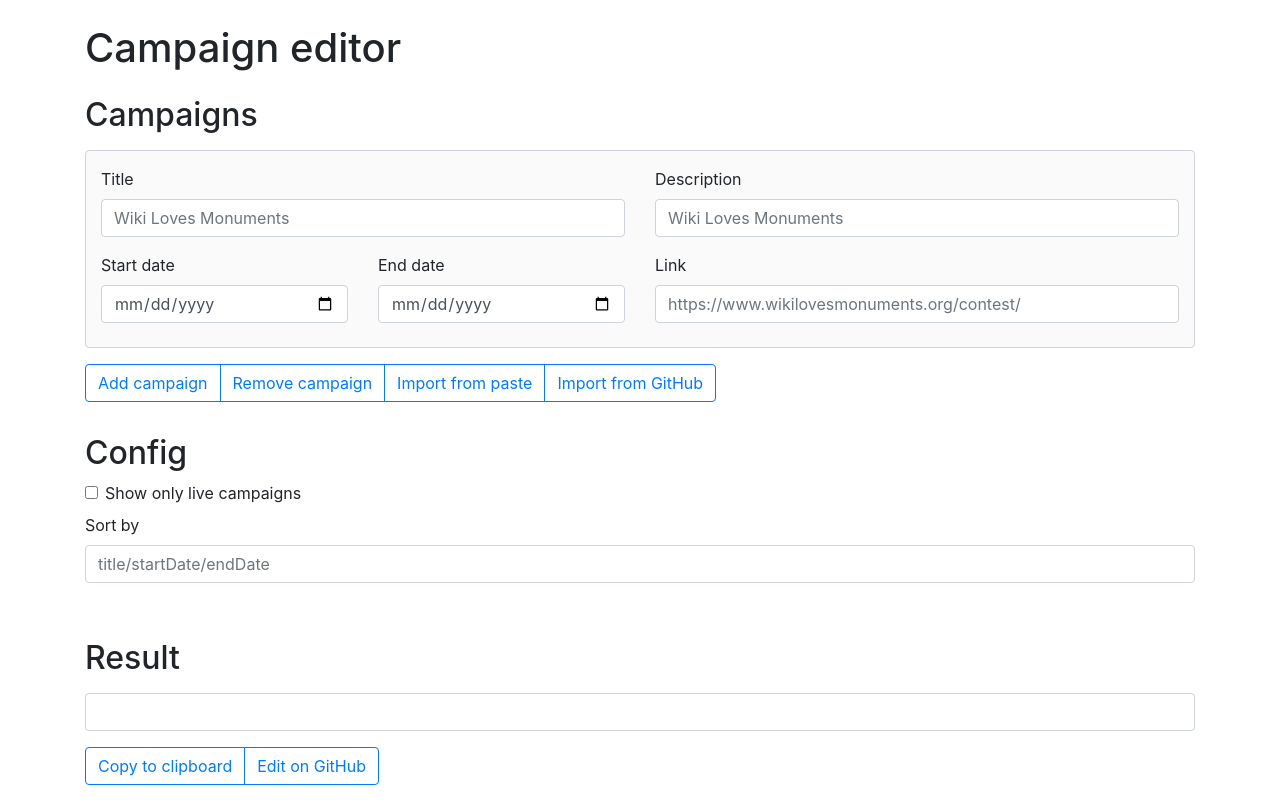
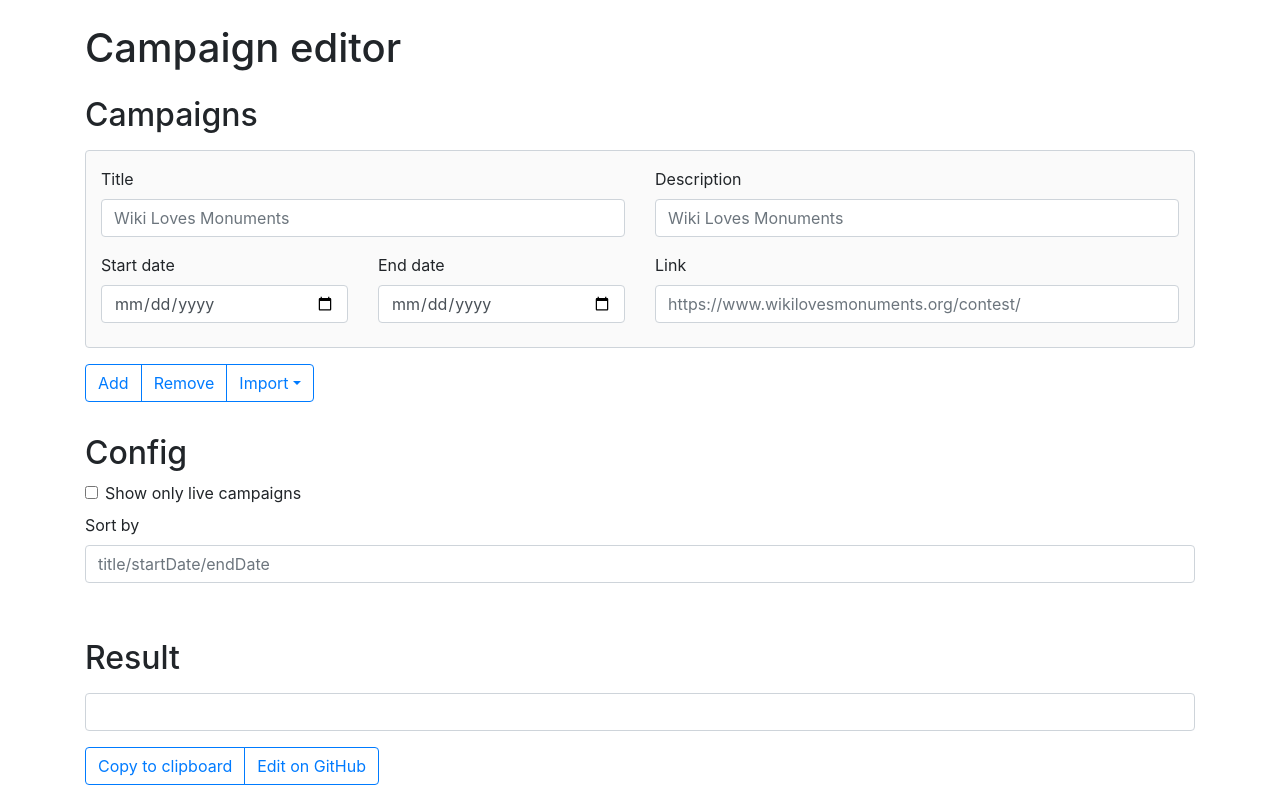
Before and after one commit to commons-app/commons-app.github.io, a plain HTML site: page campaigns.html in a window 1280 px wide. Drawn offline with nearby package versions, Linux system fonts and the light colour scheme; no server answers.

Commit message:
Improve buttons

```diff
--- a/campaigns.html
+++ b/campaigns.html
@@ -24,11 +24,16 @@
 		<section class="my-2">
 			<h2>Campaigns</h2>
 			<form oninput="generateJSON()" onchange="generateJSON()" id="form"></form>
-			<div class="btn-group mb-4 mt-3" role="group">
-				<button onclick="addSection()" type="button" class="btn btn-outline-primary">Add campaign</button>
-				<button id="removeSectionButton" onclick="removeSection()" type="button" class="btn btn-outline-primary">Remove campaign</button>
-				<button onclick="importFromPaste()" type="button" class="btn btn-outline-primary">Import from paste</button>
-				<button onclick="importFromGithub()" type="button" class="btn btn-outline-primary">Import from GitHub</button>
+			<div class="btn-group mb-4 mt-3" role="group" style="flex-wrap: wrap;">
+				<button onclick="addSection()" type="button" class="btn btn-outline-primary">Add</button>
+				<button id="removeSectionButton" onclick="removeSection()" type="button" class="btn btn-outline-primary">Remove</button>
+				<div class="btn-group" role="group">
+					<button type="button" class="btn btn-outline-primary dropdown-toggle" data-toggle="dropdown">Import</button>
+					<div class="dropdown-menu">
+						<button onclick="importFromGithub()" type="button" class="btn btn-outline-primary dropdown-item">Live version</button>
+						<button onclick="importFromPaste()" type="button" class="btn btn-outline-primary dropdown-item">From paste</button>
+					</div>
+				</div>
 			</div>
 		</section>
 
```
